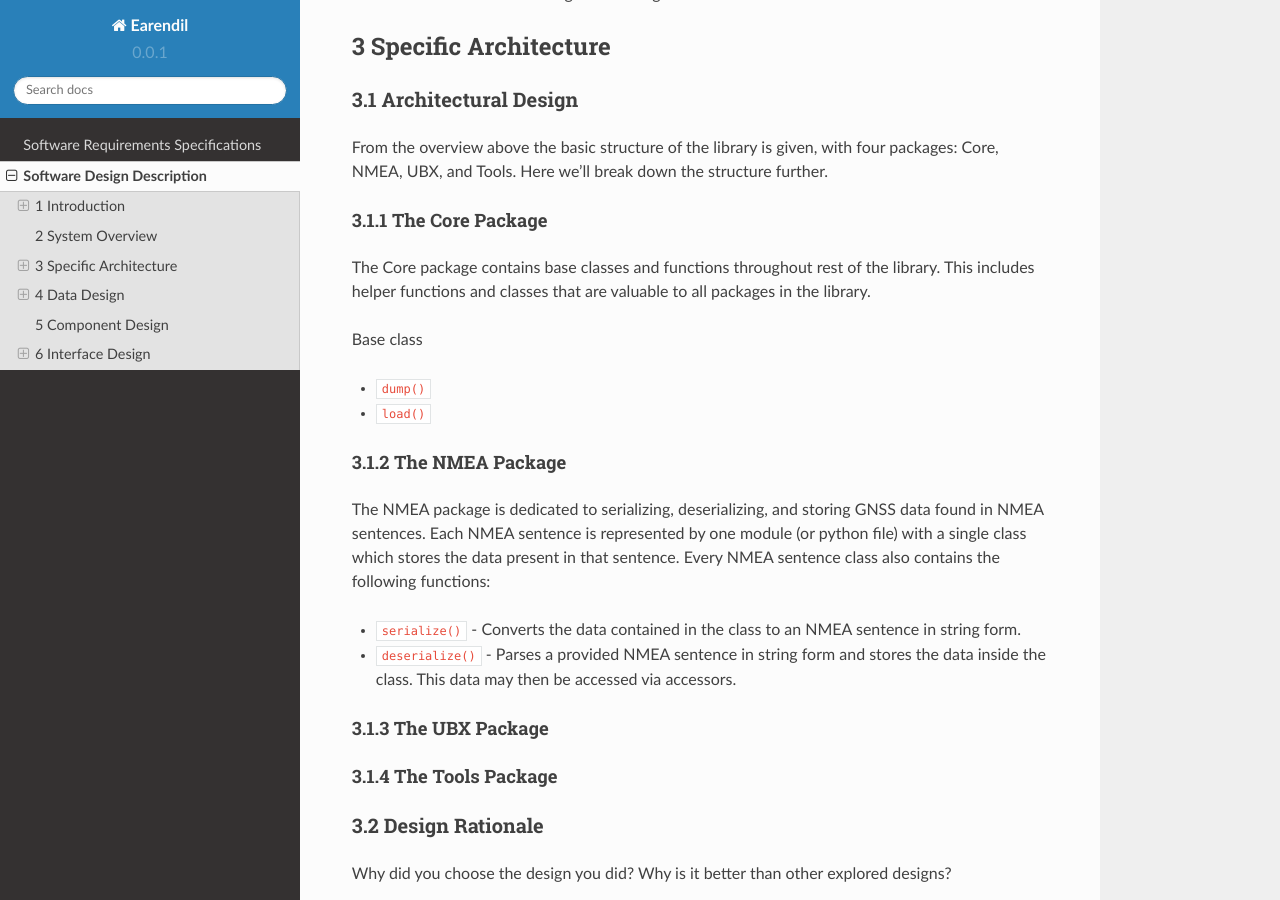
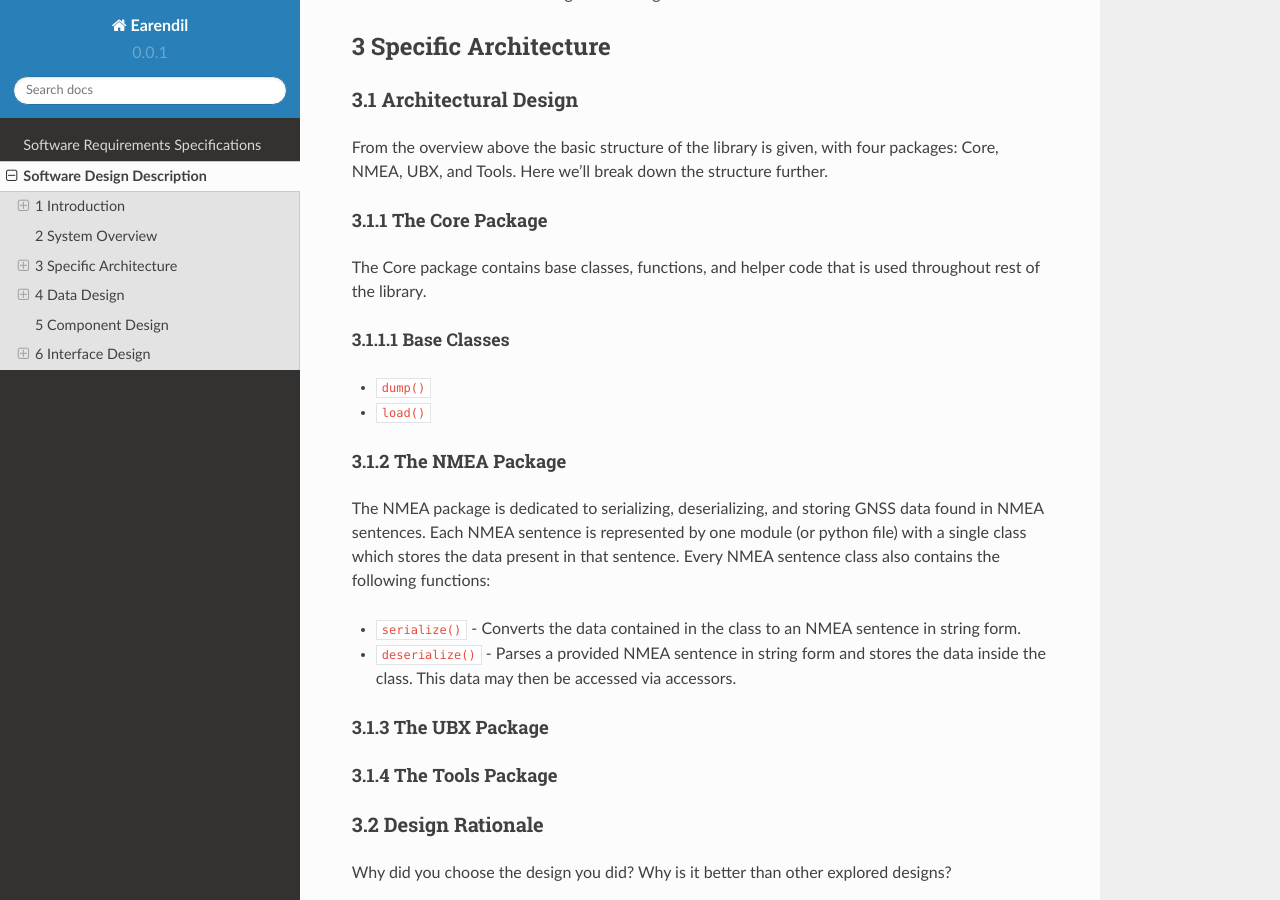
Before and after one commit to controlsfreq/ubx, a Sphinx documentation site: the page built from docs/source/sdd.rst, in a window 1280 px wide and 900 px high, scrolled down 1282 px. Built offline with Sphinx 7.4.7 and the Read the Docs theme 2.0.0, drawn with Linux system fonts in a browser that asks for light colours.

Commit message:
Another Incremental Commit
* More incremental work.

```diff
--- a/docs/source/sdd.rst
+++ b/docs/source/sdd.rst
@@ -73,10 +73,13 @@ NMEA, UBX, and Tools. Here we'll break down the structure further.
 3.1.1 The Core Package
 ^^^^^^^^^^^^^^^^^^^^^^
 
-The Core package contains base classes and functions  throughout rest of the library.
-This includes helper functions and classes that are valuable to all packages in the library.
+The Core package contains base classes, functions, and helper code that is used throughout rest of
+the library.
 
-Base class
+3.1.1.1 Base Classes
+""""""""""""""""""""
+
+
 
 * ``dump()``
 * ``load()``
```
